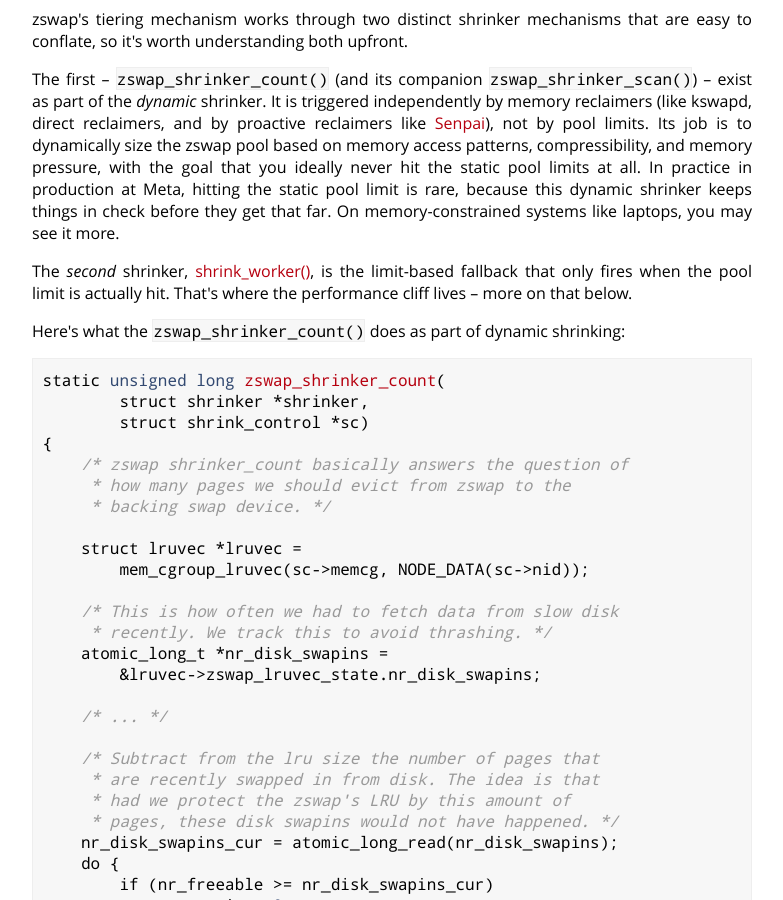
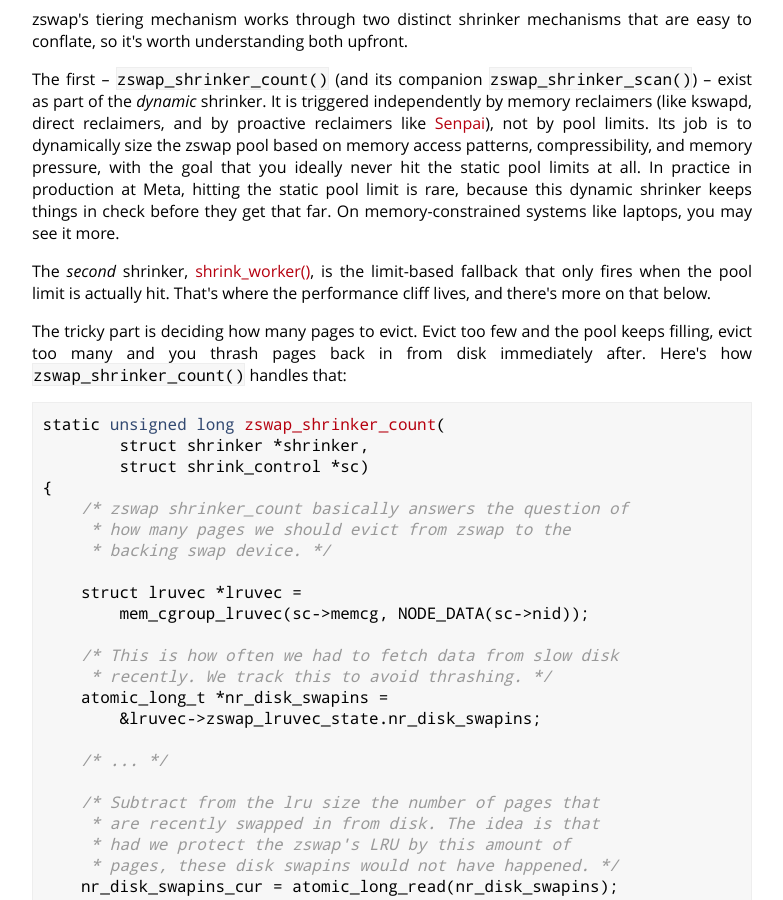
Before and after one commit to cdown/chrisdown.name, a Jekyll site: the page built from _posts/2026-03-17-zswap-vs-zram-when-to-use-what.md, in a window 1280 px wide and 900 px high, scrolled down 7809 px. Shown: the whole window, without its empty margins (248-1031 px from the left). Built offline with Jekyll 4.4.1, drawn with Linux system fonts in a browser that asks for light colours.

Commit message:
zswap post: Better lede for shrinker count code

```diff
--- a/_posts/2026-03-17-zswap-vs-zram-when-to-use-what.md
+++ b/_posts/2026-03-17-zswap-vs-zram-when-to-use-what.md
@@ -457,9 +457,11 @@ see it more.
 The *second* shrinker,
 [shrink_worker()](https://git.kernel.org/pub/scm/linux/kernel/git/torvalds/linux.git/tree/mm/zswap.c?h=v6.19#n1324),
 is the limit-based fallback that only fires when the pool limit is actually
-hit. That's where the performance cliff lives -- more on that below.
+hit. That's where the performance cliff lives, and there's more on that below.
 
-Here's what the `zswap_shrinker_count()` does as part of dynamic shrinking:
+The tricky part is deciding how many pages to evict. Evict too few and the pool
+keeps filling, evict too many and you thrash pages back in from disk
+immediately after. Here's how `zswap_shrinker_count()` handles that:
 
 {% cc %}
 
```
